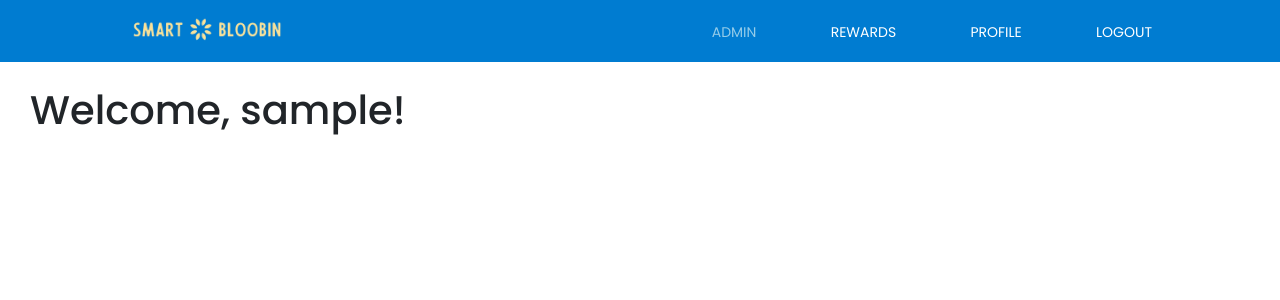
After one commit to huilunang/SIT_AY22-23_INF2003, a Flask app: page /admin_home in a window 1280 px wide. The commit adds this page. Shown: the top 300 px of the page. Run offline with Flask 3, Linux system fonts and the light colour scheme; the visitor is signed in with stand-in values (Sample User, id 1); some libraries are stand-ins or nearby versions.

Commit message:
added admin route

```diff
--- a/src/app.py
+++ b/src/app.py
@@ -31,6 +31,9 @@ def login():
             session["loggedin"] = True
             session["id"] = record[0]
             session["username"] = record[4]
+            session["isAdmin"] = record[6]
+            if record[6]:
+                return redirect(url_for("admin_home"))
             return redirect(url_for("home"))
 
         msg = "Incorrect credentials entered. Please check your username/password."
@@ -71,6 +74,13 @@ def register():
     elif request.method == "POST":
         msg = "Please fill in all the fields!"
     return render_template("register.html", msg=msg)
+
+@app.route("/admin_home")
+def admin_home():
+    return render_template(
+        "admin_home.html",
+        username=session["username"],
+    )
 
 
 @app.route("/home")
@@ -136,7 +146,7 @@ def profile():
 
     details = maria_q.userProfile()
 
-    return render_template("profile.html", msg=msg, details=details)
+    return render_template("profile.html", msg=msg, details=details, isAdmin=session["isAdmin"])
 
 
 @app.route("/search", methods=["GET", "POST"])
--- /dev/null
+++ b/src/templates/admin_home.html
@@ -0,0 +1,38 @@
+<!-- This page is customized according to user after authentication -->
+
+{% extends 'base.html' %}
+
+{% block head %}
+<title>Welcome to Smart Bloobin</title>
+<link rel="stylesheet" href="../static/css/home.css">
+<link rel="stylesheet" href="../static/css/nav.css">
+{% endblock head %}
+
+{% block content %}
+<header>
+    <div class="containerNav">
+        <img src="../static/assets/smart bloobin logo.png" alt="logo" class="logo">
+
+        <nav>
+            <ul>
+                <li><a href="admin_home" class="active">Admin</a></li>
+                <li><a href="#">Rewards</a></li>
+                <li><a href="profile">Profile</a></li>
+                <li><a href="{{url_for('logout')}}">Logout</a></li>
+            </ul>
+        </nav>
+    </div>
+</header>
+
+<div class="container-fluid text-center">
+    <div class="col-sm-8 text-left">
+        <div>
+            <br>
+            <h1>Welcome, {{username}}!</h1>
+            <br>
+        </div>
+    </div>
+</div>
+
+
+{% endblock %}
```
Also changed, not shown: src/templates/profile.html (+27 -4 lines).
